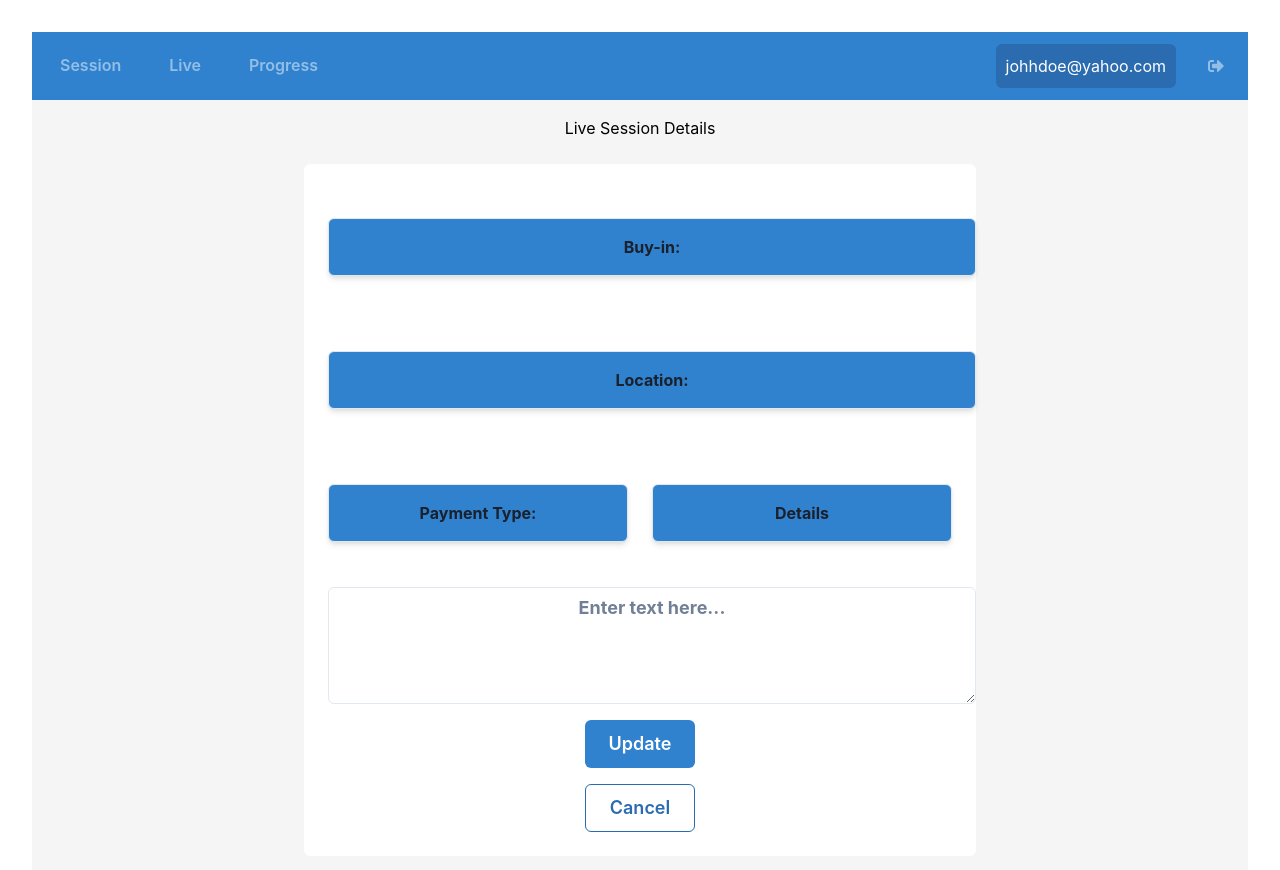
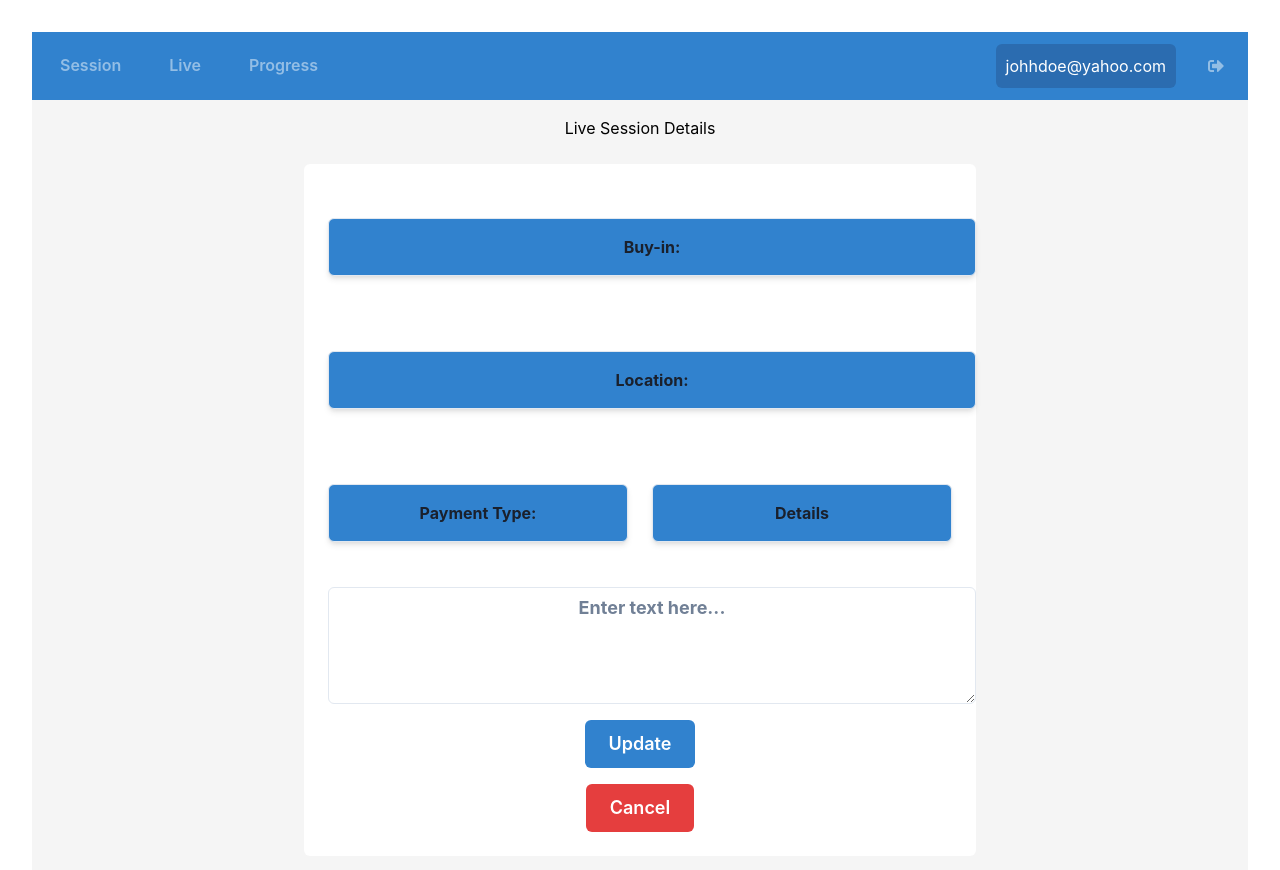
Before and after one commit to logunlaja26/BNKRLL, a React (Vite) app: page /livesession in a window 1280 px wide. Shown: the top 870 px of the page. Built offline with nearby package versions, Linux system fonts and the light colour scheme; no server answers.

Commit message:
Changed delete button color

```diff
--- a/src/pages/LiveSession.tsx
+++ b/src/pages/LiveSession.tsx
@@ -167,8 +167,8 @@ const LiveSession = ({ data }: Props) => {
               </Button>
               <Button
                 type="submit"
-                colorScheme="blue"
-                variant="outline"
+                colorScheme="red"
+                variant="solid"
                 onClick={handleButtonClick}
                 size="lg">
                 Cancel
```
